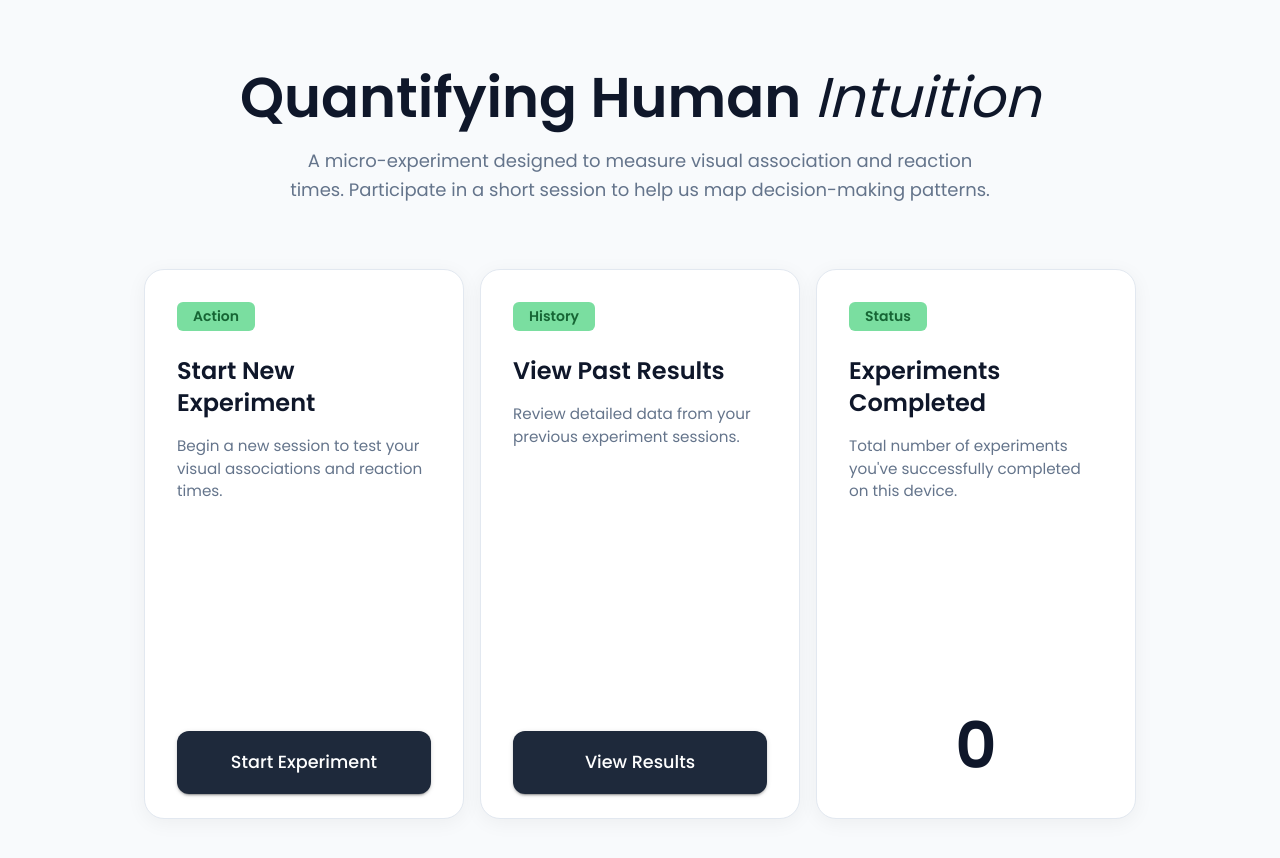
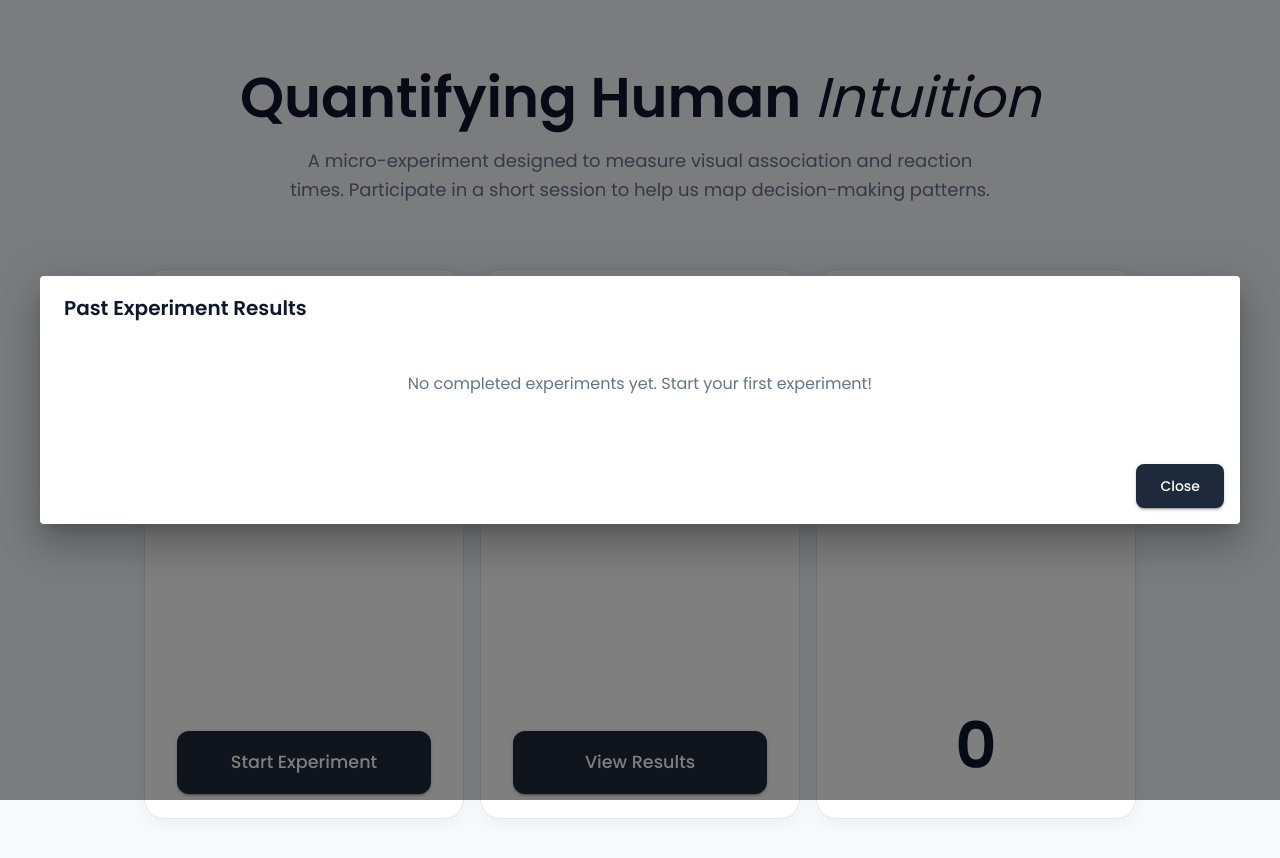
Before and after one commit to netanelTur/React-Technion-Task, a React (Vite) app in the folder experiment-app/: page / in a window 1280 px wide. Both pictures are taken after a click on the button "View Results". Shown: the top 858 px of the page. Built offline with nearby package versions, Linux system fonts and the light colour scheme; the HTML template or start-up script is replaced by a standard one.

Commit message:
Added table of previous results modal

```diff
--- a/experiment-app/src/pages/HomePage.tsx
+++ b/experiment-app/src/pages/HomePage.tsx
@@ -8,19 +8,34 @@ import {
 	Card,
 	CardContent,
 	Grid,
+	Dialog,
+	DialogTitle,
+	DialogContent,
+	DialogActions,
+	Table,
+	TableBody,
+	TableCell,
+	TableContainer,
+	TableHead,
+	TableRow,
+	Paper,
 } from '@mui/material';
 import { colors } from '../theme/colors';
 import { getCompletionCount, getCompletedExperiments } from '../utils/storage';
 import { useExperiment } from '../context/ExperimentContext';
+import { formatTimestamp } from '../utils/time';
+import type { CompletedExperiment } from '../types/experiment';
 
 const HomePage: React.FC = () => {
 	const navigate = useNavigate();
 	const { startNewExperiment } = useExperiment();
 	const [completionCount, setCompletionCount] = useState(0);
+	const [dialogOpen, setDialogOpen] = useState(false);
+	const [completedExperiments, setCompletedExperiments] = useState<CompletedExperiment[]>([]);
 
 	useEffect(() => {
 		setCompletionCount(getCompletionCount());
-		getCompletedExperiments();
+		setCompletedExperiments(getCompletedExperiments());
 	}, []);
 
 	const handleStartExperiment = () => {
@@ -29,7 +44,8 @@ const HomePage: React.FC = () => {
 	};
 
 	const handleViewResults = () => {
-		alert('Results viewer coming soon!');
+		setCompletedExperiments(getCompletedExperiments());
+		setDialogOpen(true);
 	};
 
 	const cardStyle = {
@@ -210,6 +226,79 @@ const HomePage: React.FC = () => {
 						</Card>
 					</Grid>
 				</Grid>
+
+				{/* Results Dialog */}
+				<Dialog
+					open={dialogOpen}
+					onClose={() => setDialogOpen(false)}
+					maxWidth="lg"
+					fullWidth
+				>
+					<DialogTitle sx={{ fontWeight: 600, color: colors.textPrimary }}>
+						Past Experiment Results
+					</DialogTitle>
+					<DialogContent>
+						{completedExperiments.length === 0 ? (
+							<Typography sx={{ color: colors.textBody, py: 4, textAlign: 'center' }}>
+								No completed experiments yet. Start your first experiment!
+							</Typography>
+						) : (
+							<TableContainer component={Paper} elevation={0} sx={{ border: `1px solid ${colors.borderCard}` }}>
+								<Table>
+									<TableHead>
+										<TableRow sx={{ bgcolor: colors.bgApp }}>
+											<TableCell sx={{ fontWeight: 600 }}>#</TableCell>
+											<TableCell sx={{ fontWeight: 600 }}>Experiment ID</TableCell>
+											<TableCell sx={{ fontWeight: 600 }}>First Click</TableCell>
+											<TableCell sx={{ fontWeight: 600 }}>Likert Rating</TableCell>
+											<TableCell sx={{ fontWeight: 600 }}>Completed At</TableCell>
+										</TableRow>
+									</TableHead>
+									<TableBody>
+										{completedExperiments.map((exp, index) => {
+											const likertClicks = exp.buttonClicks.filter(click => click.buttonType === 'likert');
+											const finalLikert = likertClicks.length > 0 ? likertClicks[likertClicks.length - 1] : null;
+
+											return (
+												<TableRow key={exp.experimentId} sx={{ '&:last-child td': { border: 0 } }}>
+													<TableCell>{index + 1}</TableCell>
+													<TableCell sx={{ fontFamily: 'monospace', fontSize: '0.875rem' }}>
+														{exp.experimentId.substring(0, 8)}...
+													</TableCell>
+													<TableCell>
+														{exp.firstClickTimestamp ? formatTimestamp(exp.firstClickTimestamp) : 'N/A'}
+													</TableCell>
+													<TableCell>
+														{finalLikert ? finalLikert.buttonValue : 'N/A'}
+													</TableCell>
+													<TableCell>
+														{formatTimestamp(exp.completedAt)}
+													</TableCell>
+												</TableRow>
+											);
+										})}
+									</TableBody>
+								</Table>
+							</TableContainer>
+						)}
+					</DialogContent>
+					<DialogActions sx={{ p: 2 }}>
+						<Button
+							onClick={() => setDialogOpen(false)}
+							variant="contained"
+							sx={{
+								bgcolor: colors.btnBg,
+								color: colors.btnText,
+								'&:hover': {
+									bgcolor: colors.btnBg,
+									opacity: 0.9,
+								},
+							}}
+						>
+							Close
+						</Button>
+					</DialogActions>
+				</Dialog>
 			</Container>
 		</Box>
 	);
```
